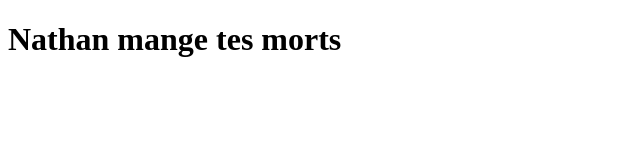
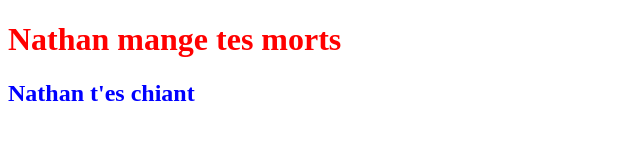
Before and after one commit to Letoks/exo, a plain HTML site: page index.html in a window 1280 px wide. Shown: the whole page, without its empty margins (0-640 px from the left). Drawn offline with Linux system fonts and the light colour scheme.

Commit message:
ajout du 2

```diff
--- a/index.html
+++ b/index.html
@@ -3,8 +3,10 @@
 <head>
     <meta charset="UTF-8">
     <title>Document</title>
+    <link rel="stylesheet" href="style.css">
 </head>
 <body>
     <h1>Nathan mange tes morts</h1>
+    <h2>Nathan t'es chiant</h2>
 </body>
 </html>
--- a/style.css
+++ b/style.css
@@ -1,3 +1,7 @@
 h1 {
     color: red;
 }
+
+h2{
+    color: blue;
+}
```
